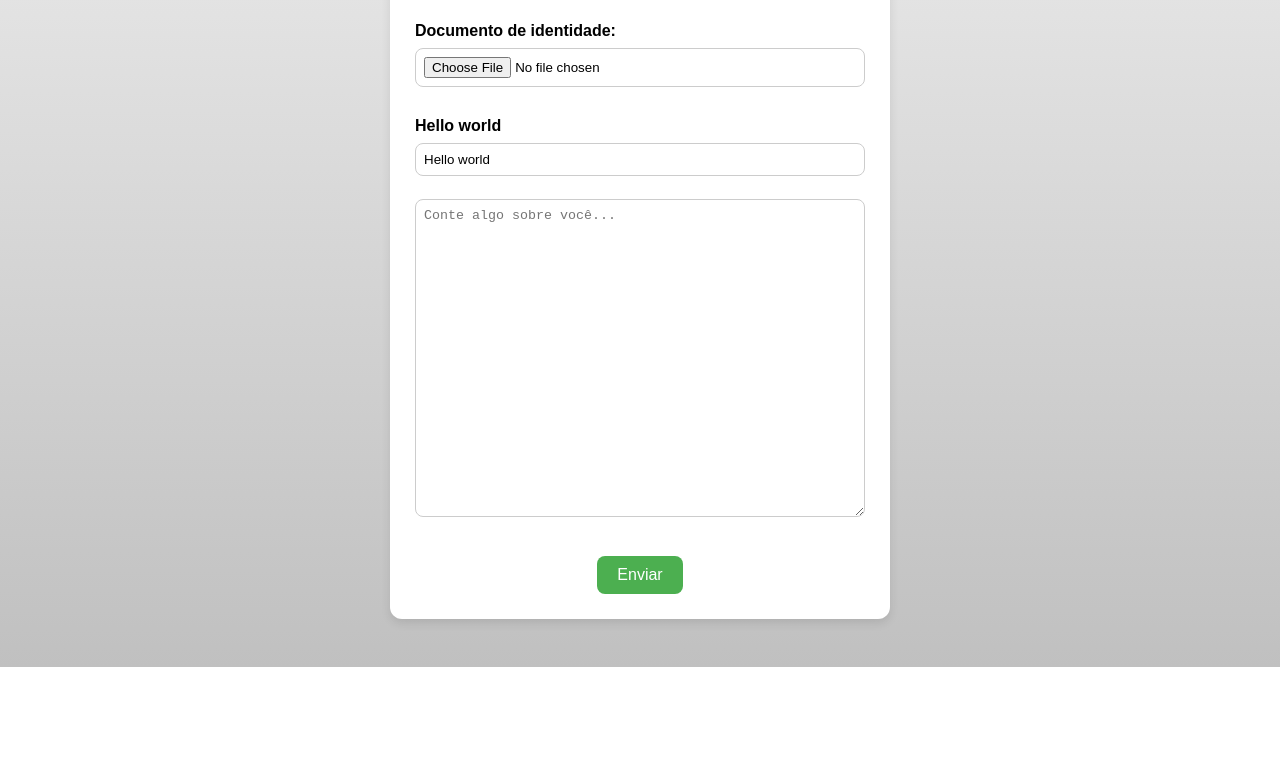
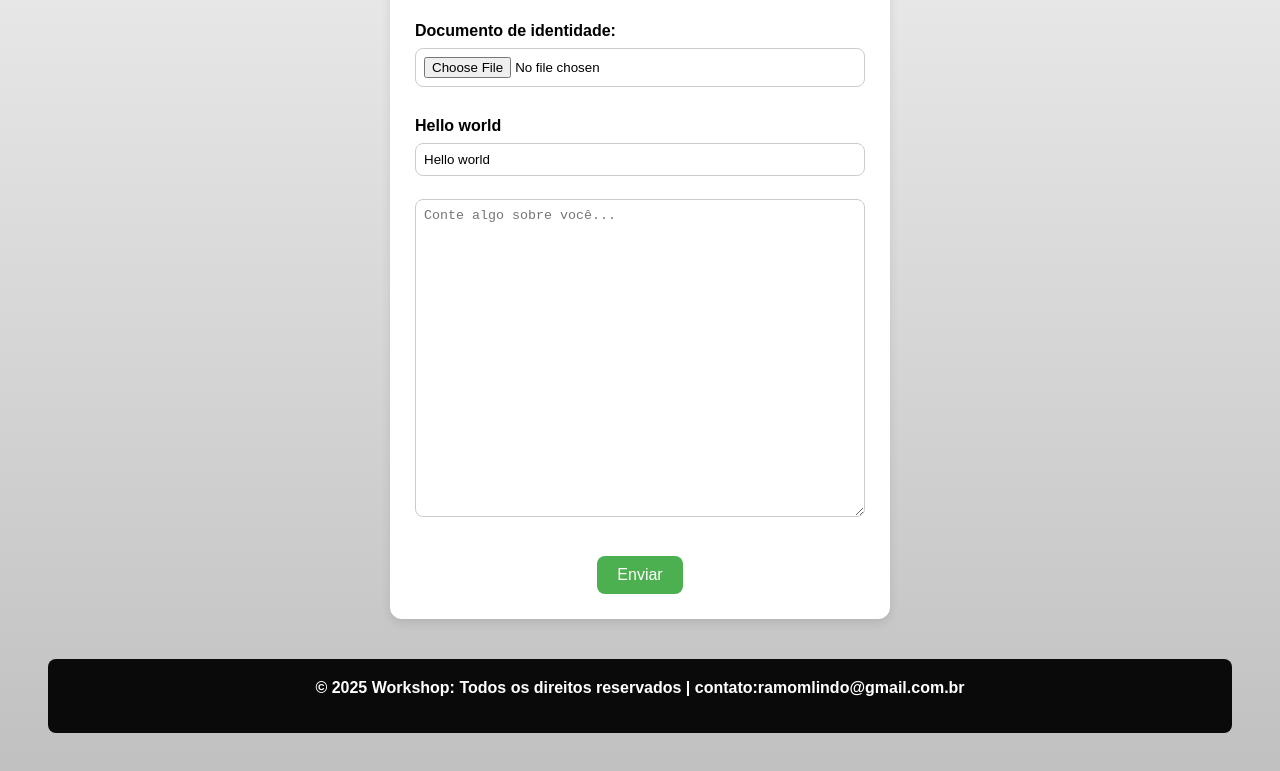
Before and after one commit to Ramom16/S4_AT3_R4_LIMA_Hypertext-Markup-Language, a plain HTML site: page index.html in a window 1280 px wide. Shown: the part 1750-2521 px from the top of the page. Before the commit the page ends 2417 px from the top, so only its background shows below. Drawn offline with Linux system fonts and the light colour scheme.

```diff
--- a/index.html
+++ b/index.html
@@ -109,6 +109,10 @@
         <button type="submit">Enviar</button>
     </form>
 
+    <footer>
+        <p>&copy; 2025 Workshop: Todos os direitos reservados | contato:ramomlindo@gmail.com.br</p>
+    </footer>
+
 </body>
 
 </html>
--- a/style.css
+++ b/style.css
@@ -89,6 +89,14 @@ button[type="submit"] {
 button:hover {
     background: linear-gradient(#a72d2d, #41a118, #199c7d);
 }
+footer {
+    text-align: center;
+    margin-top: 40px;
+    padding: 20px;
+    background-color: #0a0a0a;
+    color: white;
+    border-radius: 8px;
+}
 
 /*professora pra fazer esse css eu pedi uma ajudinha do chatgpt e no notion que a senhora passou pra gente do LIMA, mas foi tudo com base no meu código anterior, eu queria deixar o meu código mais bonitinho*/
 /*eu também tinha esquecido de como fazer os espaçamentos entre os itens, de resto o código foi tudo a mão*/
```
